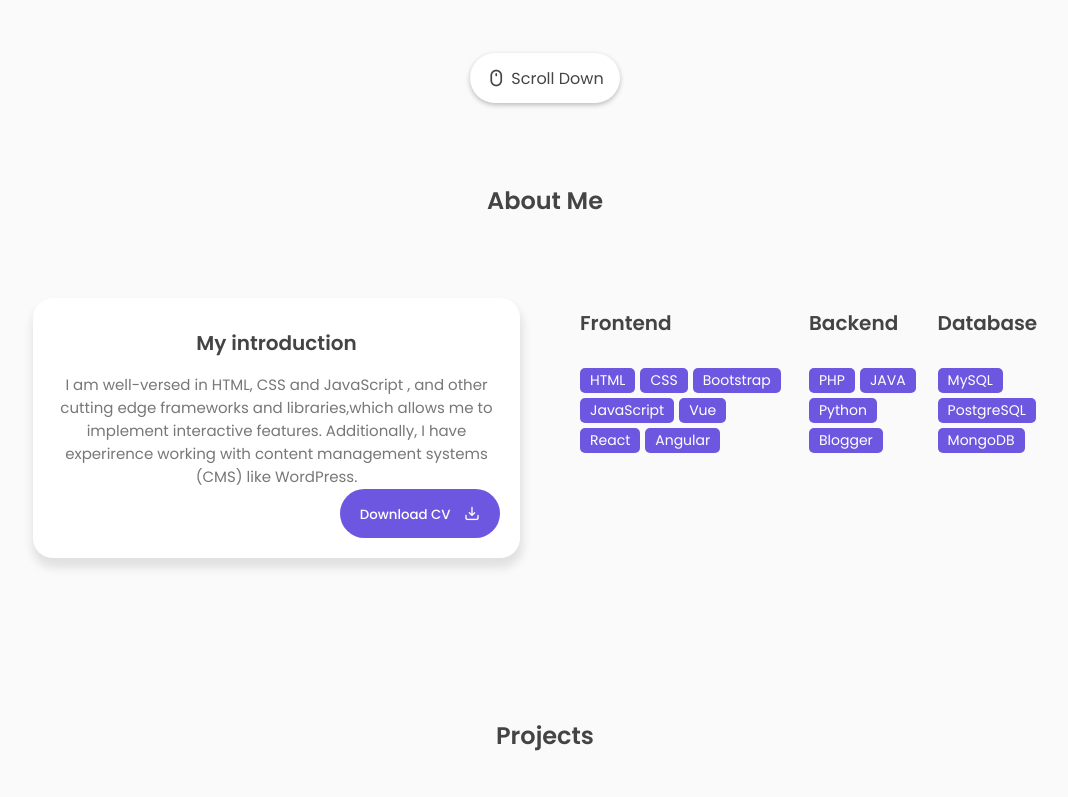
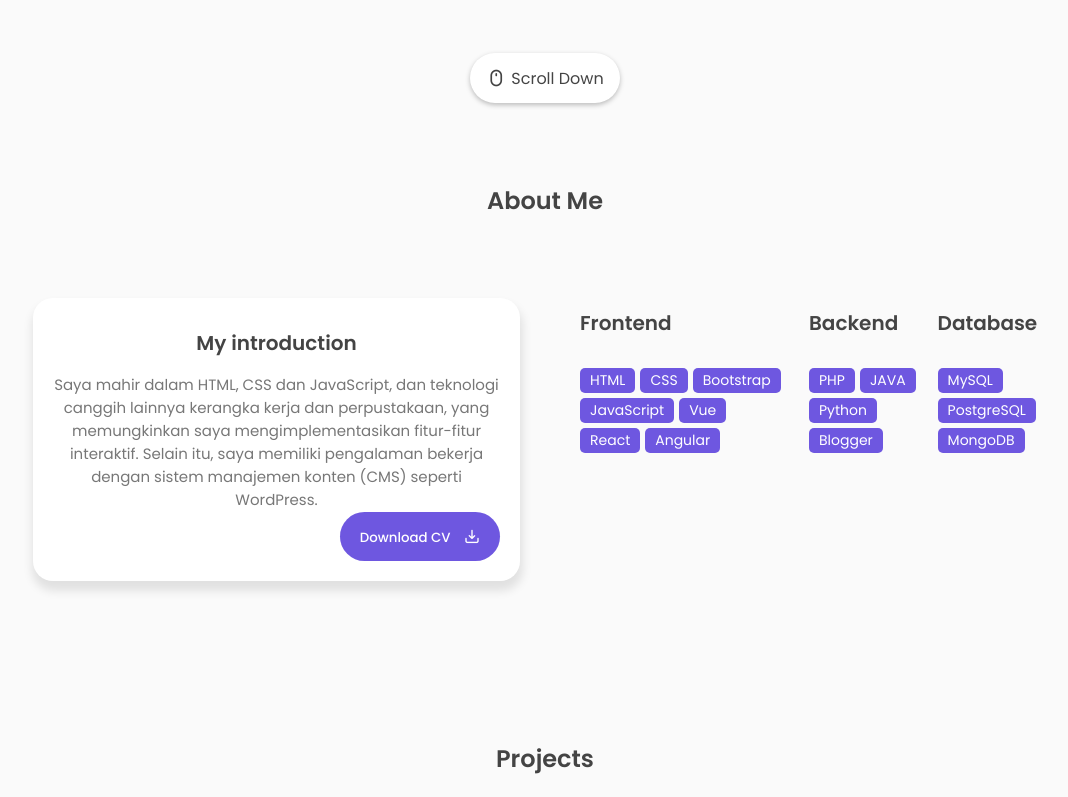
Before and after one commit to kristiannero/kristian-nero-a.n, a plain HTML site: page index.html in a window 1280 px wide. Shown: the part 697-1494 px from the top of the page, without its empty margins (95-1163 px from the left). Drawn offline with nearby package versions, Linux system fonts and the light colour scheme.

Commit message:
Update index.html

```diff
--- a/index.html
+++ b/index.html
@@ -101,9 +101,9 @@
             <div class="col">
                 <div class="about-info">
                     <h3>My introduction</h3>
-                    <p>I am well-versed in HTML, CSS and JavaScript , and other cutting edge
-                       frameworks and libraries,which allows me to implement interactive features.
-                       Additionally, I have experirence working with content management systems (CMS) like
+                   <p>Saya mahir dalam HTML, CSS dan JavaScript, dan teknologi canggih lainnya
+                       kerangka kerja dan perpustakaan, yang memungkinkan saya mengimplementasikan fitur-fitur interaktif.
+                       Selain itu, saya memiliki pengalaman bekerja dengan sistem manajemen konten (CMS) seperti
                        WordPress.
                     </p>
                     <div class="about-btn">
```
